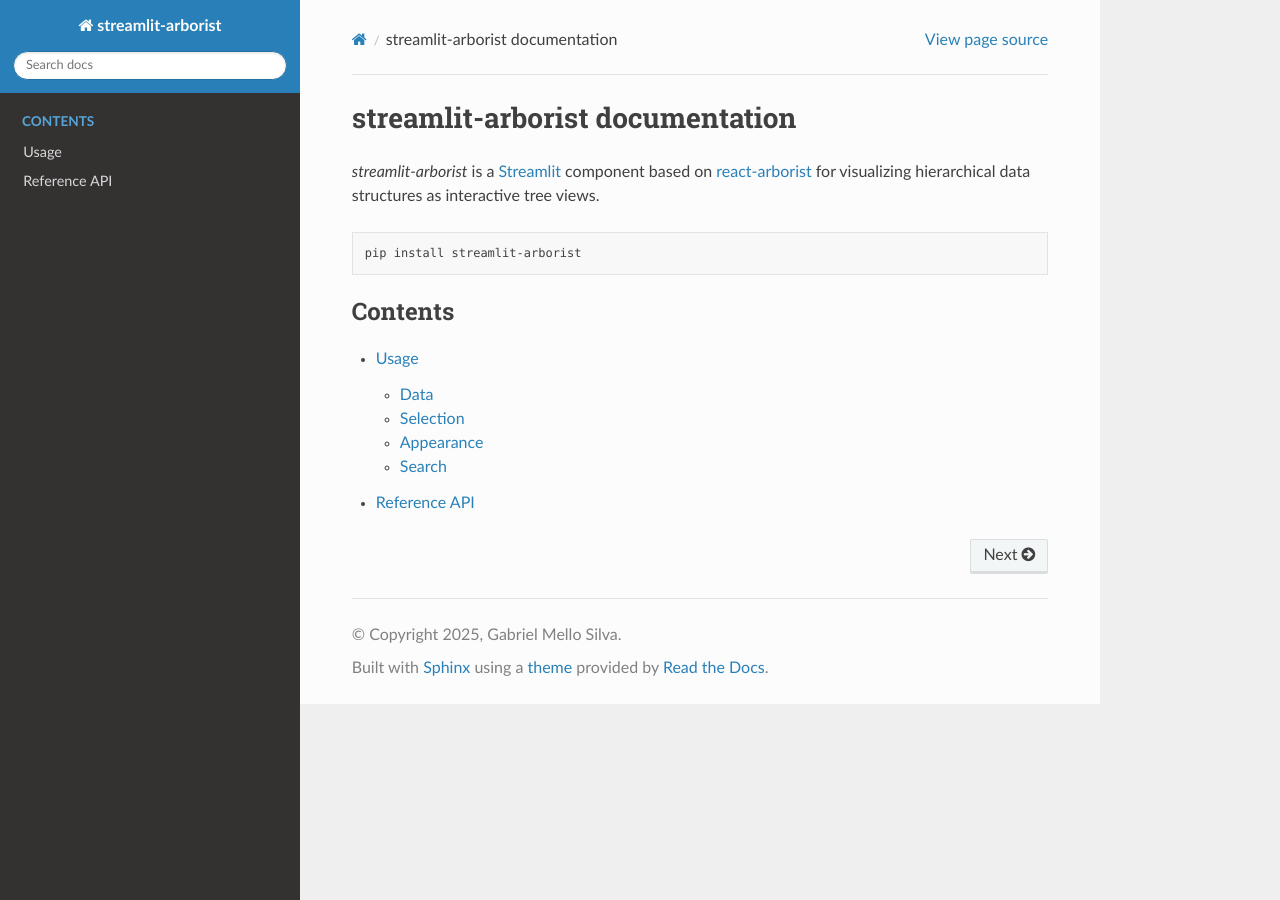
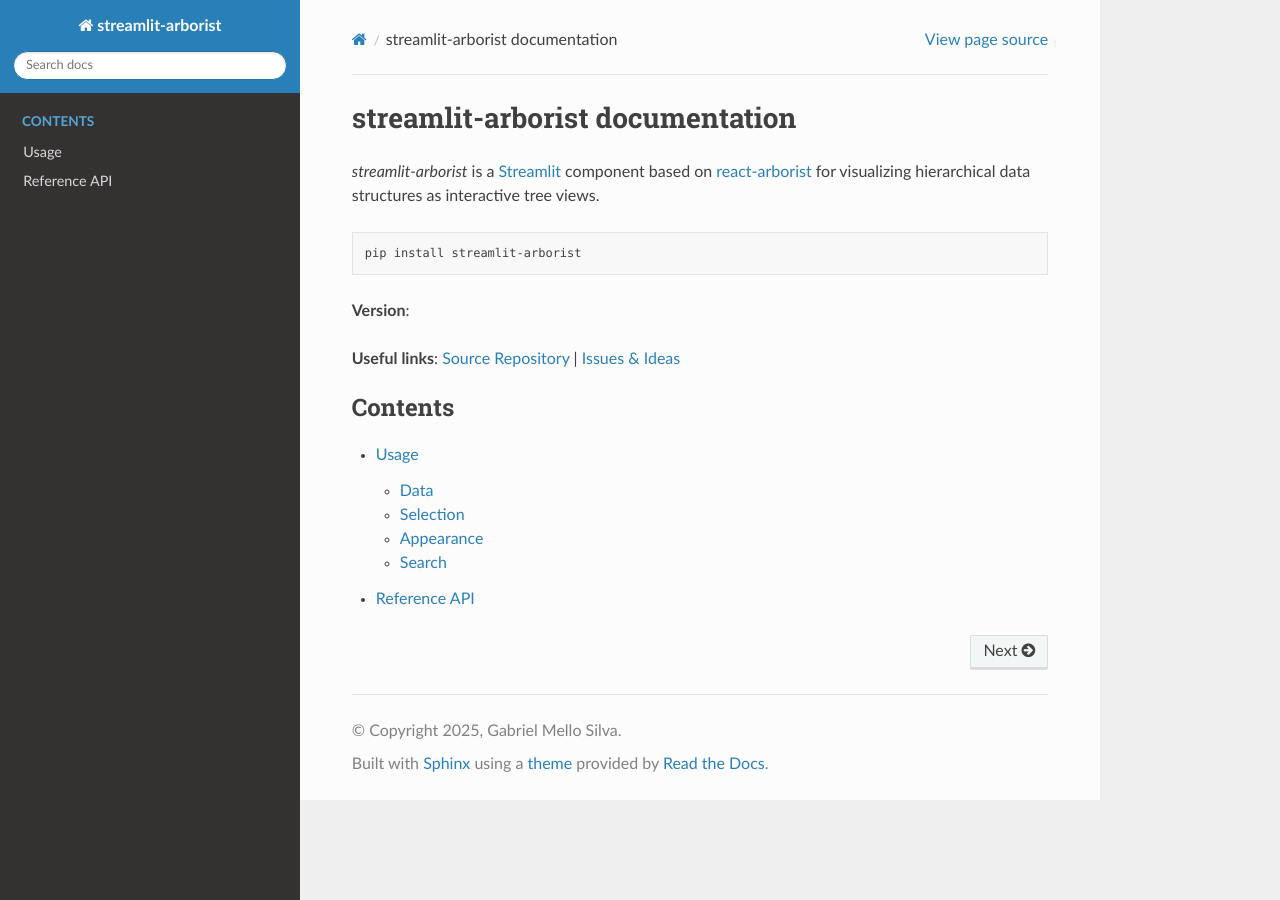
Before and after one commit to gabriel-msilva/streamlit-arborist, a Sphinx documentation site: the page built from docs/index.rst, in a window 1280 px wide. Built offline with Sphinx 7.4.7 and the Read the Docs theme 3.1.0, drawn with Linux system fonts in a browser that asks for light colours; the version number could not be read and is left out.

Commit message:
DOCS: Add version and links to index page

```diff
--- a/docs/conf.py
+++ b/docs/conf.py
@@ -6,10 +6,12 @@
 # -- Project information -----------------------------------------------------
 # https://www.sphinx-doc.org/en/master/usage/configuration.html#project-information
 
+from streamlit_arborist import __version__
+
 project = "streamlit-arborist"
 copyright = "2025, Gabriel Mello Silva"  # noqa: A001
 author = "Gabriel Mello Silva"
-release = "0.1.0"
+release = __version__
 
 # -- General configuration ---------------------------------------------------
 # https://www.sphinx-doc.org/en/master/usage/configuration.html#general-configuration
--- a/docs/index.rst
+++ b/docs/index.rst
@@ -10,6 +10,11 @@
 
    pip install streamlit-arborist
 
+**Version**: |release|
+
+**Useful links**:
+`Source Repository <https://github.com/gabriel-msilva/streamlit-arborist/>`_
+| `Issues & Ideas <https://github.com/gabriel-msilva/streamlit-arborist/issues>`_
 
 .. toctree::
    :maxdepth: 2
```
